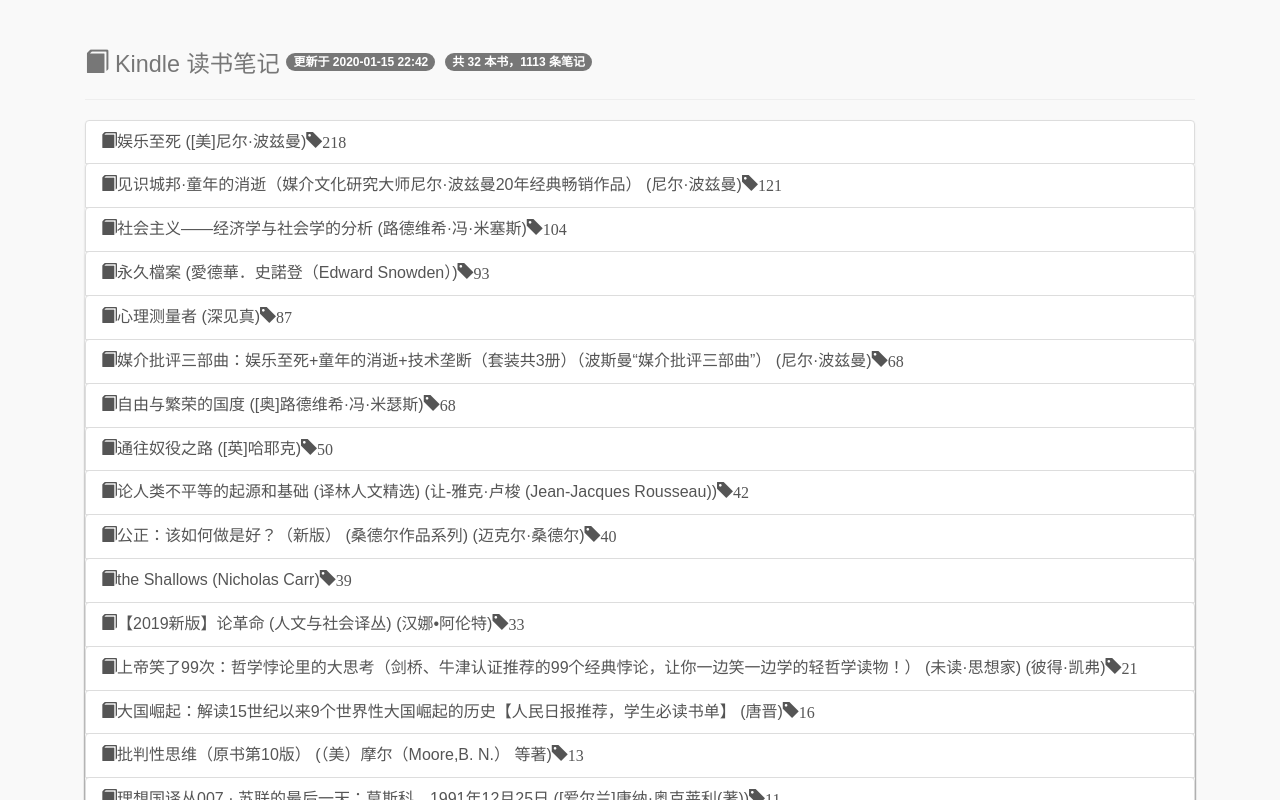
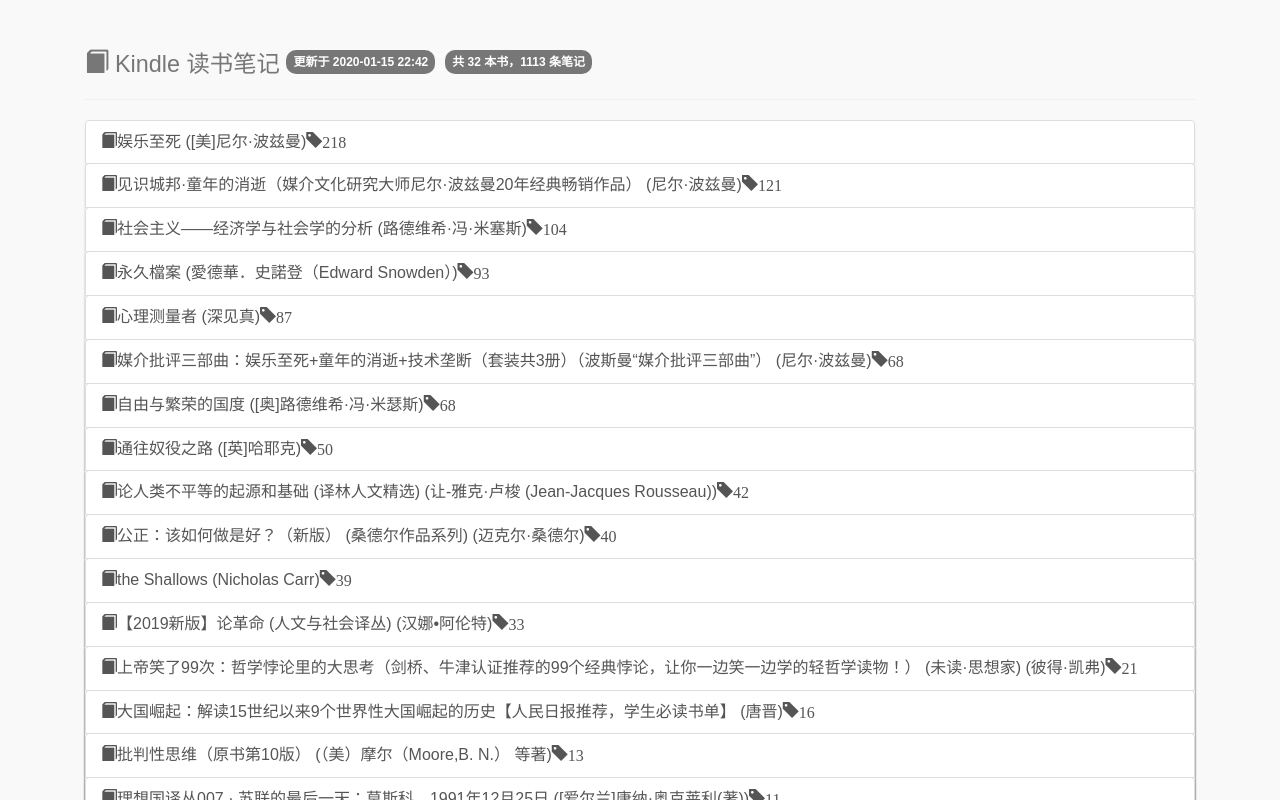
Before and after one commit to muzi502/kindle, a plain HTML site: page index.html in a window 1280 px wide. Shown: the top 800 px of the page. Drawn offline with Linux system fonts and the light colour scheme.

Commit message:
update css

```diff
--- a/style/css/custom.css
+++ b/style/css/custom.css
@@ -5,3 +5,23 @@
 .panel .label{ padding:.3em .6em;line-height:2; }
 .well{ margin:20px 0 0 0; }
 .footer{ padding:30px 0 50px 0; }
+html,
+body,
+p,
+h1{
+  color: #2e405b;
+}
+.badge {
+    display: inline-block;
+    min-width: 10px;
+    padding: 3px 7px;
+    font-size: 12px;
+    font-weight: 700;
+    line-height: 1.5;
+    color: #fff;
+    text-align: center;
+    white-space: nowrap;
+    vertical-align: middle;
+    background-color: #777;
+    border-radius: 10px;
+}
```
